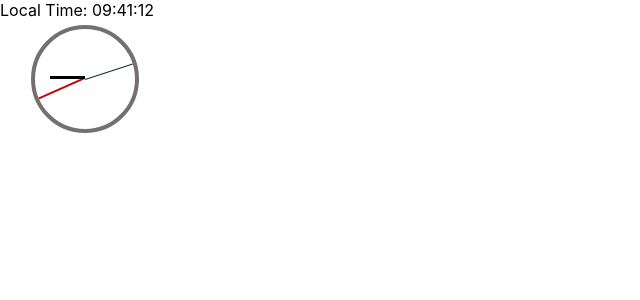
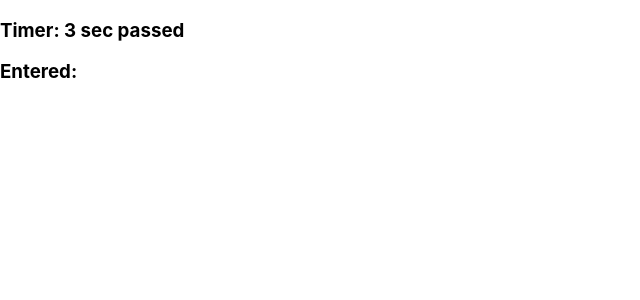
Before and after one commit to kat-ki/react-lessons, a React (Create React App) app: page / in a window 1280 px wide. Shown: the top 300 px of the page, without its empty margins (0-640 px from the left). Built offline with nearby package versions, Linux system fonts and the light colour scheme.

Commit message:
useEffect setTimeout, reset, cleanup

```diff
--- a/src/App.tsx
+++ b/src/App.tsx
@@ -13,7 +13,14 @@ import { Select } from "./components/Select/Select";
 import { Example1 } from "./components/ReactMemo";
 import { HelpsReactMemo, IndependentCountingWithUseMemo, UseCallbackAction } from "./components/UseMemo-UseCallback";
 import UseStateExample from "./components/UseState";
-import { GetRealTime, SetTimeout, UseEffectExample } from "./components/UseEffect";
+import {
+    GetRealTime,
+    KeyTracker,
+    ResetEffect,
+    SetInterval,
+    SetTimeout,
+    UseEffectExample
+} from "./components/UseEffect";
 import Clock from "./components/Clock/Clock";
 
 function App() {
@@ -63,10 +70,13 @@ function App() {
             <UseCallbackAction />
             <UseStateExample />
             <UseEffectExample />*/}
-            {/*<SetTimeout />*/}
+            {/*<SetInterval />*/}
+            <SetTimeout />
            {/* <GetRealTime />*/}
-            <Clock mode={'digital'}/>
-            <Clock mode={'analog'}/>
+            {/*<Clock mode={'digital'}/>
+            <Clock mode={'analog'}/>*/}
+           {/* <ResetEffect />*/}
+            <KeyTracker />
         </div>
     );
 }
--- a/src/components/UseEffect.tsx
+++ b/src/components/UseEffect.tsx
@@ -1,4 +1,4 @@
-import React, { useEffect, useState } from "react";
+import React, {useEffect, useState} from "react";
 
 export const UseEffectExample = () => {
     const [counter, setCounter] = useState(0);
@@ -11,7 +11,7 @@ export const UseEffectExample = () => {
     // - setting time intervals
 
     //  the component is rendered completely first, useEffect is rendered in the end
-    // accepts a function and optional dependency [] as arguments
+    // takes a function and optional dependency [] as arguments
 
     useEffect(() => {
         document.title = counter.toString(); // without a dependency useEffect will be rendered every time
@@ -34,26 +34,46 @@ export const UseEffectExample = () => {
         </div>
     );
 };
-
-
-export const SetTimeout = () => {
+export const SetInterval = () => {
     const [counter, setCounter] = useState(0);
 
     useEffect(() => {
 
-        setInterval(() => {
+        const interval = setInterval(() => {
             setCounter(state => state + 1);
         }, 2000);
-
+        return () => {
+            clearInterval(interval)
+        }
     }, [])
 
     return (
         <div>
-            <h3>Counter-setTimeout: {counter}</h3>
+            <h3>Counter-setInterval: {counter}</h3>
         </div>
     );
 };
+export const SetTimeout = () => {
+    const [counter, setCounter] = useState('');
 
+    useEffect(() => {
+
+        const timeout = setTimeout(() => {
+            setCounter('3 sec passed');
+        }, 3000);
+
+        return () => {
+            clearTimeout(timeout)
+        }
+
+    }, [counter])
+
+    return (
+        <div>
+            <h3>Timer: {counter}</h3>
+        </div>
+    );
+};
 export const GetRealTime = () => {
     const [today, setToday] = useState(new Date());
 
@@ -76,3 +96,51 @@ export const GetRealTime = () => {
         </div>
     );
 };
+
+export const ResetEffect = () => {
+    const [counter, setCounter] = useState(1);
+    console.log('component rendered')
+
+    useEffect(() => {
+        console.log('effect occurred ' + counter)
+
+        return () => {
+            console.log('reset')
+        }
+    }, [counter])
+
+    const increase = () => {
+        setCounter(counter + 1)
+    }
+
+    return (
+        <div>
+            <h3>Counter: {counter}</h3>
+            <button onClick={increase}>+</button>
+        </div>
+    );
+};
+export const KeyTracker = () => {
+    const [text, setText] = useState('');
+    console.log('component rendered with ' + text)
+
+    useEffect(() => {
+        const trackHandler = (e: KeyboardEvent) => {
+            console.log(e.key)
+            setText(text + e.key)
+        }
+        window.addEventListener('keypress', trackHandler)
+
+        return () => {
+            //cleanup when component not used (similar to 'component will unmount')
+            window.removeEventListener('keypress',
+                trackHandler)
+        }
+    }, [text]);
+
+    return (
+        <div>
+            <h3>Entered: {text}</h3>
+        </div>
+    );
+};
```
